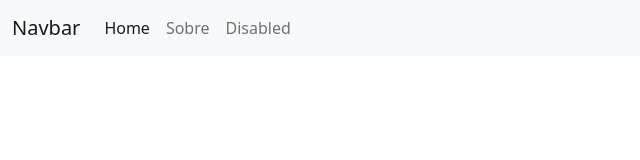
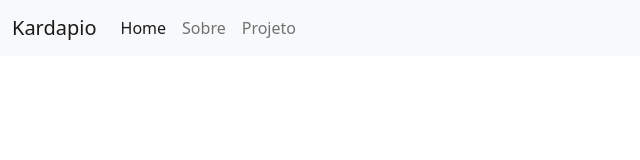
Before and after one commit to ifba-saj-ads-pweb/projeto-20222-LucasSouza31, a plain HTML site: page index.html in a window 1280 px wide. Shown: the full height of the page, 0-640 px from the left. Drawn offline with nearby package versions, Linux system fonts and the light colour scheme.

Commit message:
Ajuste no index

```diff
--- a/index.html
+++ b/index.html
@@ -14,20 +14,20 @@
 <body>
     <nav class="navbar navbar-expand-lg bg-light">
         <div class="container-fluid">
-          <a class="navbar-brand" href="#">Navbar</a>
+          <a class="navbar-brand" href="#">Kardapio</a>
           <button class="navbar-toggler" type="button" data-bs-toggle="collapse" data-bs-target="#navbarSupportedContent" aria-controls="navbarSupportedContent" aria-expanded="false" aria-label="Toggle navigation">
             <span class="navbar-toggler-icon"></span>
           </button>
           <div class="collapse navbar-collapse" id="navbarSupportedContent">
             <ul class="navbar-nav me-auto mb-2 mb-lg-0">
               <li class="nav-item">
-                <a class="nav-link active" aria-current="page" href="#">Home</a>
+                <a class="nav-link active" aria-current="page" href="index.html">Home</a>
               </li>
               <li class="nav-item">
                 <a class="nav-link" href="#">Sobre</a>
               </li>
               <li class="nav-item">
-                <a class="nav-link">Disabled</a>
+                <a class="nav-link">Projeto</a>
               </li>
             </ul>
             <form class="d-flex" role="search">
```
